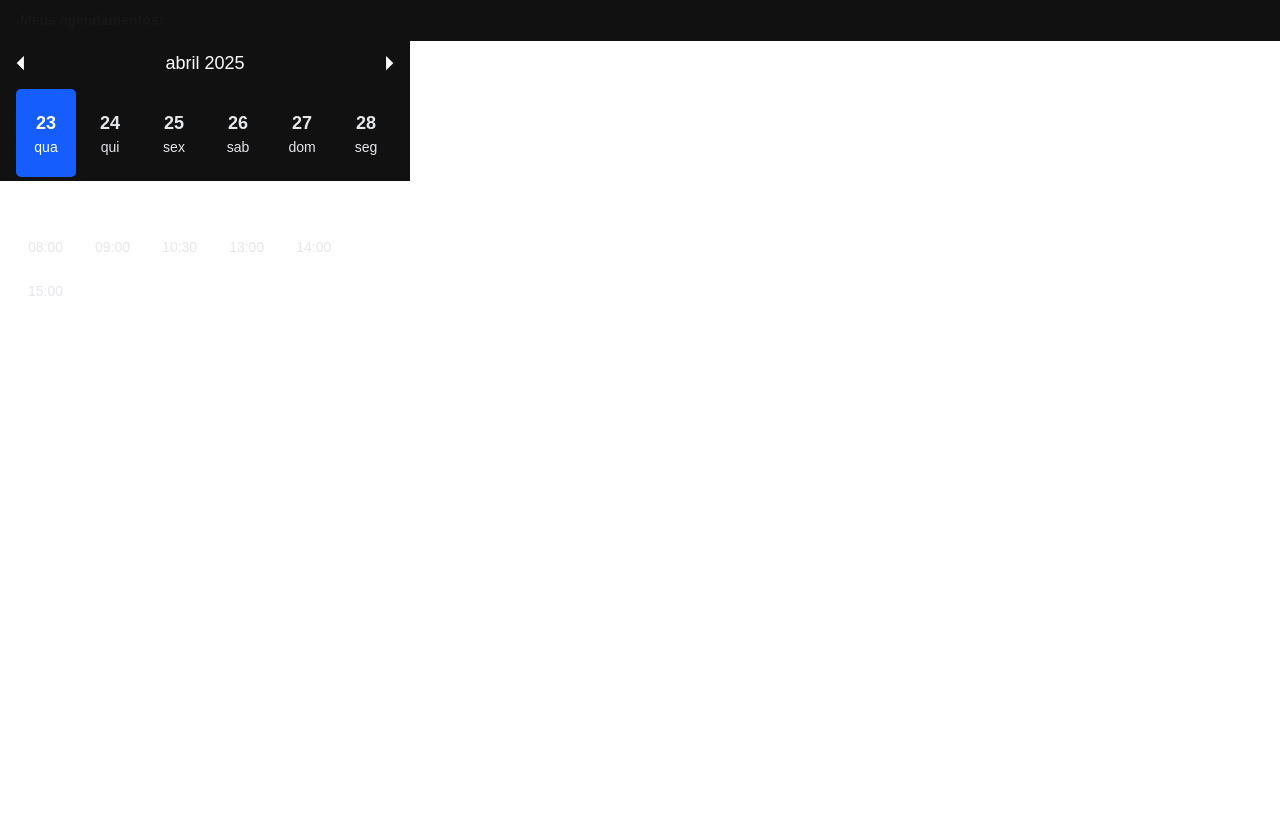
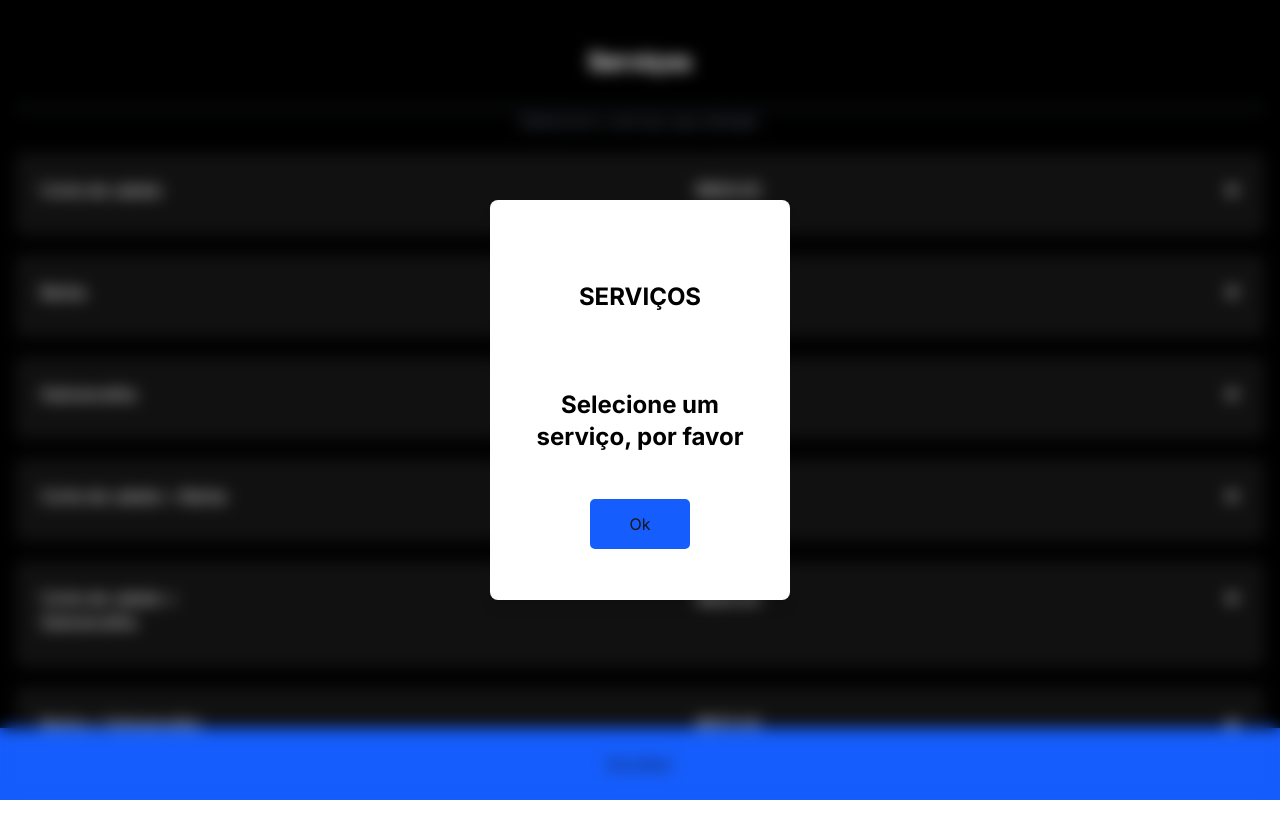
Before and after one commit to leonvaloes/agenda-do-barbeiro-front, a Next.js app: page / in a window 1280 px wide. Both pictures are taken after a click on the button "Escolher". Shown: the top 838 px of the page. Built offline with nearby package versions, Linux system fonts and the light colour scheme.

Commit message:
hotfix: ajustes no agendamento

```diff
--- a/package.json
+++ b/package.json
@@ -10,7 +10,7 @@
   },
   "dependencies": {
     "date-fns": "^4.1.0",
-    "next": "15.3.1",
+    "next": "^15.3.1",
     "react": "^19.0.0",
     "react-dom": "^19.0.0",
     "tailwind-scrollbar-hide": "^2.0.0"
--- a/src/app/layout.js
+++ b/src/app/layout.js
@@ -1,11 +1,14 @@
 import "./globals.css";
 import Layout from "../components/layout/header.jsx";
+import { Inter } from "next/font/google"
+
+const inter = Inter({ subsets: ["latin"] })
 
 export default function RootLayout({ children }) {
   return (
     <html lang="pt-br">
-      <body>
-        <Layout/>
+      <body className={inter.className}>
+        <Layout />
         <main className="w-full">{children}</main>
       </body>
     </html>
--- a/src/app/page.js
+++ b/src/app/page.js
@@ -2,8 +2,11 @@ import Calendar from "../components/calendarCarousel/calendarCarousel.jsx"
 
 export default function Home() {
   return (
-    <div className="flex flex-col items-start justify-start min-h-screen w-full">
-      <Calendar />
-    </div>
+    <>
+      <div className="flex flex-col items-start justify-start min-h-screen w-full">
+        <Calendar />
+      </div>
+    </>
+
   );
 }
--- a/src/components/calendarCarousel/calendarCarousel.jsx
+++ b/src/components/calendarCarousel/calendarCarousel.jsx
@@ -13,7 +13,14 @@ export default function CalendarCarousel() {
     const [expandedIndex, setExpandedIndex] = useState(null);
 
     const [modalService, setModalService] = useState(true);
+    const [modalAtendente, setModalAtendente] = useState(false);
+    const [ModalAgenda, setModalAgenda] = useState(false);
+
     const [selectedService, setSelectedService] = useState(null);
+    const [selectedBarber, setSelectedBarber] = useState(null);
+
+    const [AlertModalService, setAlertModalService] = useState(false);
+    const [AlertModalAtendente, setAlertModalAtendente] = useState(false);
 
 
     const today = new Date();
@@ -23,7 +30,7 @@ export default function CalendarCarousel() {
     const mockScheduleData = [
         {
             date: format(addDays(today, 0), 'yyyy-MM-dd'),
-            times: ['08:00', '09:00', '10:30', '13:00', '14:00', '15:00']
+            times: ['08:00', '09:00', '10:30', '13:00', '14:00', '15:00', '16:00', '17:00']
         },
         {
             date: format(addDays(today, 1), 'yyyy-MM-dd'),
@@ -67,64 +74,104 @@ export default function CalendarCarousel() {
         {
             servico: "Corte de cabelo",
             valor: 30.00,
-            descricao: "Realizo o corte de cabelo que desejar"
+            descricao: "Realizo o corte de cabelo que desejar",
+            funcionarios: ["João", "Carlos", "Amanda"],
+            tempo: "30 min"
         },
         {
             servico: "Barba",
             valor: 20.00,
-            descricao: "Realizo a barba que desejar"
+            descricao: "Realizo a barba que desejar",
+            funcionarios: ["Carlos", "Eduardo"],
+            tempo: "15 min"
         },
         {
             servico: "Sobrancelha",
             valor: 15.00,
-            descricao: "Realizo a sobrancelha que desejar"
+            descricao: "Realizo a sobrancelha que desejar",
+            funcionarios: ["Amanda", "Juliana"],
+            tempo: "15 min"
         },
         {
             servico: "Corte de cabelo + Barba",
             valor: 50.00,
-            descricao: "Realizo o corte de cabelo e barba que desejar"
+            descricao: "Realizo o corte de cabelo e barba que desejar",
+            funcionarios: ["João", "Carlos"],
+            tempo: "45 min"
         },
         {
             servico: "Corte de cabelo + Sobrancelha",
             valor: 35.00,
-            descricao: "Realizo o corte de cabelo e sobrancelha que desejar"
+            descricao: "Realizo o corte de cabelo e sobrancelha que desejar",
+            funcionarios: ["Amanda", "João"],
+            tempo: "45 min"
         },
         {
             servico: "Barba + Sobrancelha",
             valor: 25.00,
-            descricao: "Realizo a barba e sobrancelha que desejar"
+            descricao: "Realizo a barba e sobrancelha que desejar",
+            funcionarios: ["Juliana", "Carlos"],
+            tempo: "30 min"
         },
         {
             servico: "Corte de cabelo + Barba + Sobrancelha",
             valor: 60.00,
-            descricao: "Realizo o corte de cabelo, barba e sobrancelha que desejar"
+            descricao: "Realizo o corte de cabelo, barba e sobrancelha que desejar",
+            funcionarios: ["João", "Amanda", "Carlos"],
+            tempo: "60 min"
         },
         {
             servico: "Corte de cabelo (do saco)",
             valor: 5.00,
-            descricao: "Degradê nervoso nos zovo, com direito a lambida"
+            descricao: "Degradê nervoso nos zovo, com direito a lambida",
+            funcionarios: ["Marcão", "Zé do Corte"],
+            tempo: "15 min"
         },
         {
             servico: "Corte no pulso",
             valor: 990.00,
-            descricao: "Muito arriscado eu ser pego, cobro caro"
-        },
+            descricao: "Muito arriscado eu ser pego, cobro caro",
+            funcionarios: ["Anônimo", "Sr. Sombrio"],
+            tempo: "15 min"
+        }
     ]
 
-    const handleTimeClick = (time) => {
-        setSelectedTime(time);
-        console.log(`Horário selecionado: ${time}`);
-    };
+
 
     const days = [];
     for (let day = start; day <= end; day = addDays(day, 1)) {
         days.push(day);
     }
-    console.log(selectedDate)
 
+    const handleServiceClick = () => {
+        if (selectedService === null) {
+            setAlertModalService(true);
+            return;
+        }
+        setModalService(false);
+        setModalAtendente(true);
+    }
+
+    const handleAtendente = () => {
+        if (selectedBarber === null) {
+            setAlertModalAtendente(true);
+            return;
+        }
+        console.log(`Atendente ${servicos[selectedService].funcionarios[selectedBarber]} escolhido`);
+        console.log(`Serviço ${servicos[selectedService].servico} escolhido`);
+        console.log(`Valor ${servicos[selectedService].valor} escolhido`);
+        setModalAtendente(false);
+        setModalAgenda(true);
+    }
 
     const handleToggle = (index) => {
         setExpandedIndex(prev => (prev === index ? null : index));
+    };
+
+
+    const handleTimeClick = (time) => {
+        setSelectedTime(time);
+        console.log(`Horário selecionado: ${time}`);
     };
 
     const handlePrevMonth = () => setCurrentMonth(subMonths(currentMonth, 1));
@@ -132,12 +179,32 @@ export default function CalendarCarousel() {
 
     return (
         <>
+            {AlertModalService && (
+                <div className="fixed inset-0 bg-opacity-50 backdrop-blur-sm flex items-center justify-center flex-col z-[99]">
+                    <div className="flex items-center justify-center flex-col bg-white rounded-lg shadow-lg w-[300px] h-[400px]">
+                        <h2 className="text-black text-2xl font-bold text-center mb-4 p-[30px] ">SERVIÇOS</h2>
+                        <p className='text-black text-2xl font-bold text-center mb-4 p-[30px] '>Selecione um serviço, por favor</p>
+                        <button className='rounded-[5px] w-[100px] h-[50px] bg-blue-600' onClick={() => setAlertModalService(false)}>Ok</button>
+                    </div>
+                </div>
+            )}
+
+            {AlertModalAtendente && (
+                <div className="fixed inset-0 bg-opacity-50 backdrop-blur-sm flex items-center justify-center flex-col z-[99]">
+                    <div className="flex items-center justify-center flex-col bg-white rounded-lg shadow-lg w-[300px] h-[300px]">
+                        <h2 className="text-black text-2xl font-bold text-center mb-4 p-[10px] ">ATENDENTE</h2>
+                        <p className='text-black text-2xl font-bold text-center mb-4 p-[10px]'>Selecione um atendente, por favor</p>
+                        <button className='rounded-[5px] w-[100px] h-[50px] bg-blue-600' onClick={() => setAlertModalAtendente(false)}>Ok</button>
+                    </div>
+                </div>
+            )}
 
             {!!modalService && (
-
                 <div className="fixed inset-0 bg-black bg-opacity-50 z-50 flex items-center justify-center flex-col">
                     <div className="bg-black p-4 rounded-lg shadow-lg w-full h-full overflow-auto">
-                        <h2 className="text-white text-2xl font-bold text-center mb-4 p-[30px]">Serviços</h2>
+                        <h2 className="text-white text-2xl font-bold text-center p-[30px]">Serviços</h2>
+                        <hr className='text-gray-600' />
+                        <h2 className='text-center text-gray-600'>Selecione o serviço que deseja:</h2>
                         {servicos.map((item, index) => (
                             <div
                                 key={index}
@@ -145,8 +212,8 @@ export default function CalendarCarousel() {
                             >
                                 <div
                                     className={`w-full bg-[#111111] text-white rounded-[5px] p-[20px] gap-4
-                                    ${selectedService === index ? 'bg-blue-600' : ''}`}  // Adiciona a classe azul quando o serviço for selecionado
-                                    onClick={() => setSelectedService(index)}  // Salva o serviço selecionado
+                                    ${selectedService === index ? 'bg-blue-600' : ''}`}
+                                    onClick={() => setSelectedService(index)}
                                 >
                                     <div className="flex pb-2 flex-row justify-between">
                                         <span className="p-[5px] w-[200px]">{item.servico}</span>
@@ -169,7 +236,29 @@ export default function CalendarCarousel() {
                             </div>
                         ))}
                     </div>
-                    <button className='w-full h-[80px] bg-blue-600' onClick={() => setModalService(false)}>Escolher</button>
+                    <button className='w-full h-[80px] bg-blue-600' onClick={() => handleServiceClick()}>Escolher</button>
+                </div>
+            )}
+
+
+            {!!modalAtendente && selectedService !== null && (
+                <div className="fixed inset-0 bg-black bg-opacity-50 z-50 flex items-center justify-center flex-col">
+                    <div className="bg-black p-4 rounded-lg shadow-lg w-full h-full flex items-center flex-col">
+                        <h2 className="text-white text-2xl font-bold text-center p-[30px]">Atendentes</h2>
+                        <hr className='w-full text-gray-600' />
+                        <h2 className='text-center text-gray-600 mb-[20px]'>Selecione o atendente que deseja:</h2>
+
+                        {servicos[selectedService].funcionarios.map((atendente, i) => (
+                            <div
+                                key={i}
+                                className={`bg-[#111111] text-white rounded-[5px] p-[20px] m-2 w-full flex justify-center ${selectedBarber === i ? 'bg-blue-600' : ''}`}
+                                onClick={() => setSelectedBarber(i)}
+                            >
+                                <span>{atendente}</span>
+                            </div>
+                        ))}
+                    </div>
+                    <button className='w-full h-[80px] bg-blue-600' onClick={() => handleAtendente()}>Escolher</button>
                 </div>
             )}
 
@@ -208,13 +297,14 @@ export default function CalendarCarousel() {
                     </div>
                 </div>
 
-
                 {/* Horários da data selecionada */}
-                <div className="mt-4 px-4 text-white">
-                    <h2 className="text-md font-semibold mb-2">
+                {!!ModalAgenda && (
+                    <div className="mt-6 px-4 text-white flex flex-col items-center">
+                        <h2 className="text-lg font-semibold mb-4 text-center">
                             Horários disponíveis para {format(selectedDate, 'dd/MM/yyyy')}
                         </h2>
-                    <div className="flex flex-wrap gap-2 min-h-[80px] just">
+
+                        <div className="flex flex-wrap gap-3 min-h-[70px] justify-center items-start">
                             {(
                                 mockScheduleData.find(item =>
                                     item.date === format(selectedDate, 'yyyy-MM-dd')
@@ -222,32 +312,56 @@ export default function CalendarCarousel() {
                             ).map((time, i) => (
                                 <div
                                     key={i}
-                                className={`px-3 py-2 rounded-[5px] text-sm cursor-pointer
-                    ${selectedTime === time ? 'bg-blue-600 text-white' : 'text-gray-200'}`}
+                                    className={`px-4 py-2 rounded-xl text-sm font-medium cursor-pointer border transition-all duration-200
+                                    ${selectedTime === time
+                                            ? 'bg-blue-600 text-white border-blue-400 shadow-md'
+                                            : 'text-gray-200 border-gray-600 hover:border-gray-400 hover:text-white'
+                                        }`}
                                     onClick={() => handleTimeClick(time)}
                                 >
                                     {time}
                                 </div>
                             ))}
                         </div>
+                        <button className='flex bg-blue-600 p-[10px] rounded-[10px]'>Teste</button>
+                    </div>
+                )}
+
+
+
+                {/* Resumo do agendamento */}
+                {/* {servicos[selectedService] && selectedBarber !== null && (
+                    <div className="flex items-center justify-center mt-[50px] flex-col">
+                        <div className="w-[300px] h-auto bg-[#111111] text-white rounded-[5px] p-[20px] flex flex-col space-y-2">
+
+                            <div className=' p-[5px] flex justify-between'>
+                                <span className=''>Atendente:</span>
+                                <span>{servicos[selectedService].funcionarios[selectedBarber]}</span>
                             </div>
 
-                {/* Selecionar o serviço que deseja agendar */}
-                {/*
-            <div className="flex items-center justify-center mt-[50px]">
-                <div className="w-[300px] h-auto bg-[#111111] text-white rounded-[5px] p-[20px] flex flex-col">
-                    <span className='p-[5px]'>Atendente: </span>
+                            <hr className=' h-[1px] w-full bg-gray-500 border-none my-2' />
 
-                    <hr className='h-[1px] w-full bg-gray-500 border-none my-2' />
+                            <div className='p-[5px] flex justify-between'>
+                                <span>Serviço :</span>
+                                <span className='max-w-[130px] '>{servicos[selectedService].servico}</span>
+                            </div>
 
-                    <span className='p-[5px]'>Serviço: </span>
-                    <span className='p-[5px]'>Descrição: </span>
-                    <span className='p-[5px]'>Valor: </span>
-                    <span className='p-[5px]'>Tempo médio: </span>
+                            <div className='p-[5px] flex justify-between'>
+                                <span>Valor :</span>
+                                <span>R$ {servicos[selectedService].valor.toFixed(2)}</span>
+                            </div>
 
-                    <button className='bg-blue-600 w-[100px] h-[30px] rounded-[5px] mt-[20px]'>Agendar</button>
+                            <div className='p-[5px] flex justify-between'>
+                                <span>Tempo médio :</span>
+                                <span>{servicos[selectedService].tempo}</span>
                             </div>
-            </div> */}
+
+                            <button className='max-h-[35px] bg-blue-600 p-[5px] rounded-[7px]' onClick={() => setModalService(true)}>Editar</button>
+                        </div>
+                        <button className='bg-blue-600 max-w-[300px] w-full h-[40px] rounded-[5px] mt-[20px]'>Confirmar Agendamento</button>
+                    </div>
+                )} */}
+
 
             </div>
         </>
```
Lines whose indentation alone changed are shown as unchanged.
